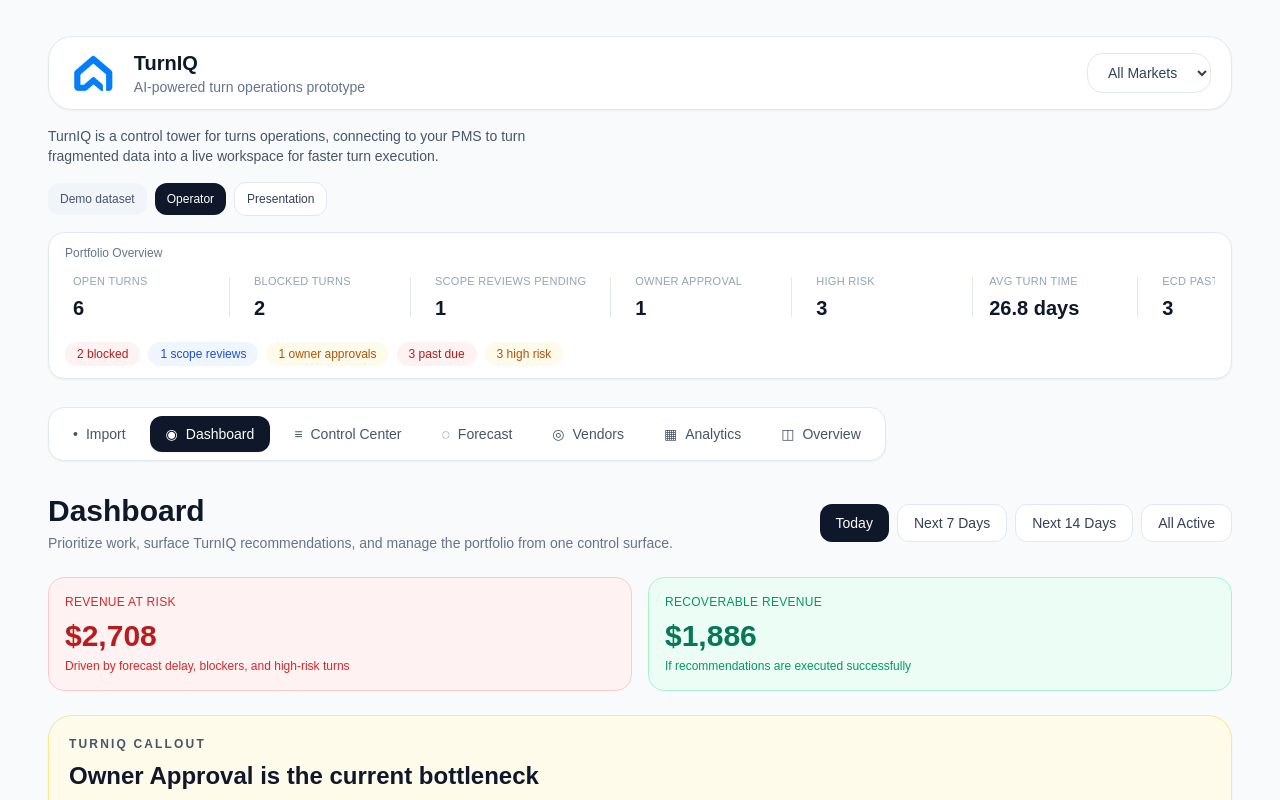
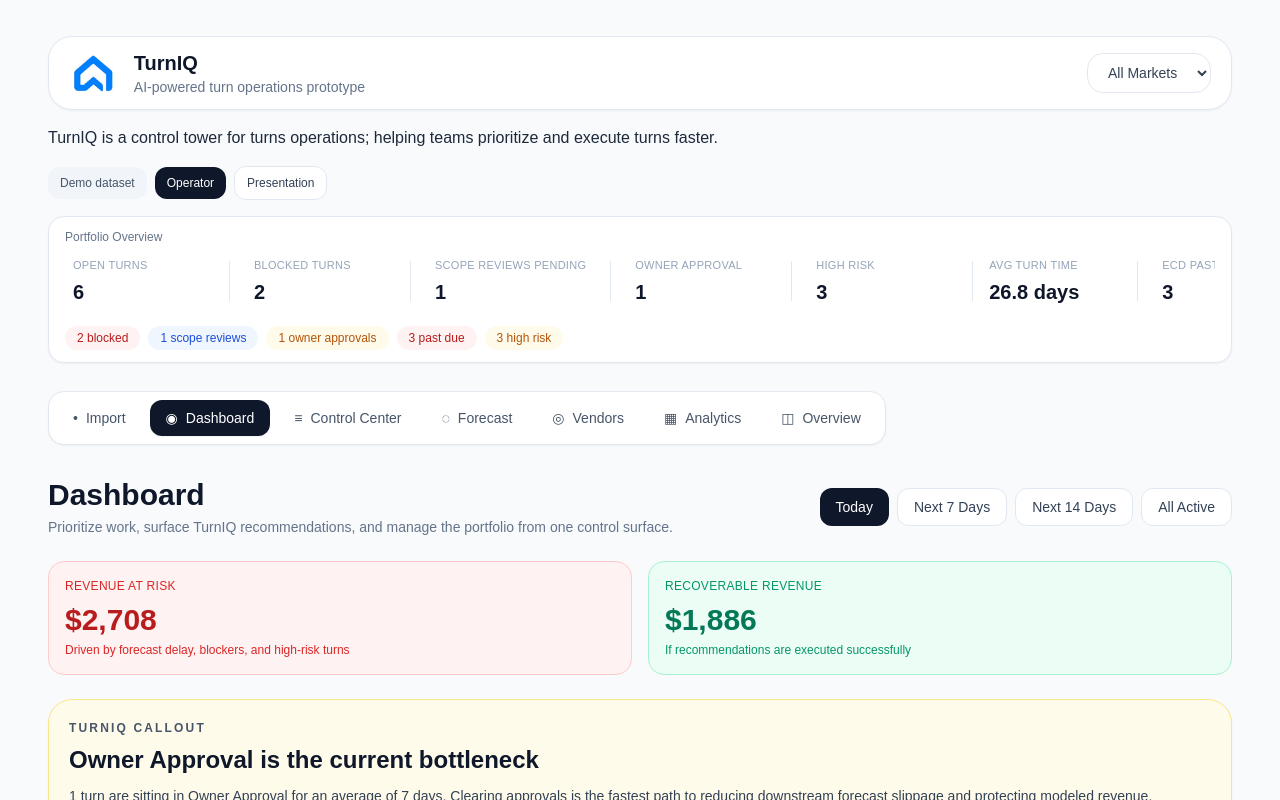
Before and after one commit to richbowen83/turniq-prototype, a Next.js app: page / in a window 1280 px wide. Shown: the top 800 px of the page. Built offline with nearby package versions, Linux system fonts and the light colour scheme.

Commit message:
Polish TurnIQ messaging, forecast UI, and Failed Rent Ready stage support

```diff
--- a/app/page.js
+++ b/app/page.js
@@ -750,8 +750,8 @@
             markets={markets}
           />
 
-<div className="mt-4 max-w-lg text-sm text-slate-600">
-  TurnIQ is a control tower for turns operations, connecting to your PMS to turn fragmented data into a live workspace for faster turn execution.
+<div className="mt-5 max-w-3xl text-base text-slate-800">
+  TurnIQ is a control tower for turns operations; helping teams prioritize and execute turns faster.
 </div>
 
           <div className="flex flex-wrap items-center justify-between gap-3">
```
